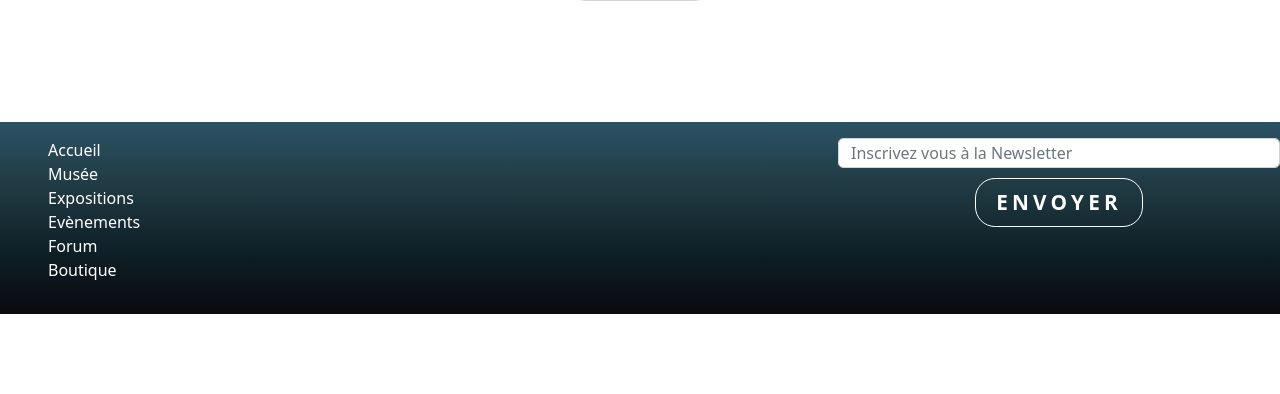
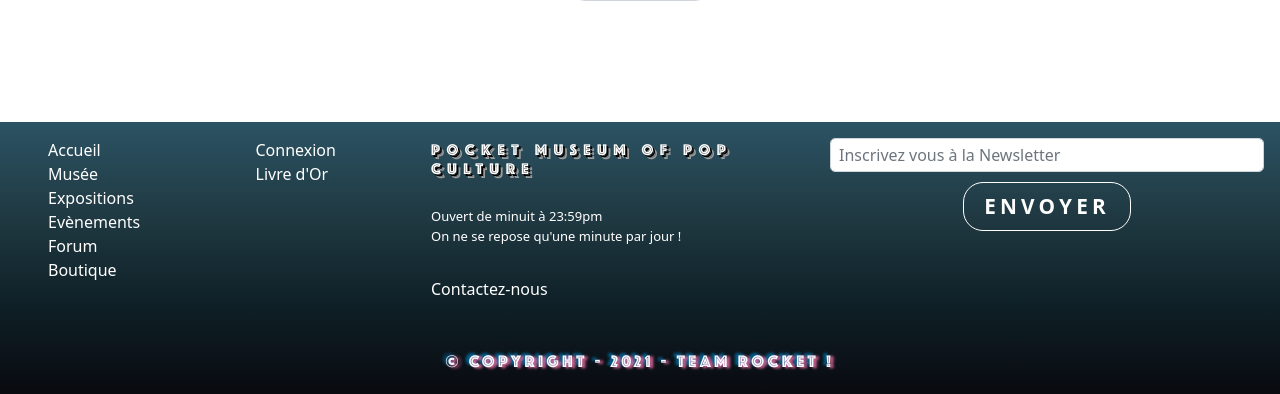
Before and after one commit to TrancalyT/Fil_Rouge, a PHP site: page /contact.html in a window 1280 px wide. Shown: the part 1352-1746 px from the top of the page. Before the commit the page ends 1666 px from the top, so only its background shows below. Run offline with PHP 8.4, Linux system fonts and the light colour scheme; some libraries are stand-ins or nearby versions.

Commit message:
ajout page contact et favicons

```diff
--- a/Application_web/contact.html
+++ b/Application_web/contact.html
@@ -12,6 +12,7 @@
     <link rel="stylesheet" href="https://use.fontawesome.com/releases/v5.8.2/css/all.css">
     <link href="https://fonts.googleapis.com/css?family=Lato" rel="stylesheet">
     <link rel="stylesheet" href="css/contact.css">
+    <link rel="shortcut icon" href="images/icon-index.png">
     <title>Contact</title>
 </head>
 <body>
@@ -24,14 +25,14 @@
             <span></span>
             <span></span>
             <ul id="menu">
-              <a href="#" id="connexion"><li>Connexion</li></a>
+              <a href="inscription.html" id="connexion"><li>Connexion</li></a>
               <hr>
-              <a href="#"><li>Accueil</li></a>
-              <a href="#" ><li>Musée</li></a>
-              <a href="#"><li>Expositions</li></a>
-              <a href="#"><li>Evènements</li></a>
-              <a href="#"><li>Forum</li></a>
-              <a href="#"><li>Boutique</li></a>
+              <a href="index.html"><li>Accueil</li></a>
+              <a href="musee.html" ><li>Musée</li></a>
+              <a href="vehiculespop.html"><li>Expositions</li></a>
+              <a href="evenements.html"><li>Evènements</li></a>
+              <a href="forum.html"><li>Forum</li></a>
+              <a href="shop.html"><li>Boutique</li></a>
               <hr>
               <input id="search" type="search" placeholder="Vas chercher Lycos !" name="search" class="form-control">
             </ul>
@@ -48,6 +49,7 @@
 
     <!-- FORMULAIRE CONTACT -->
             <div class="form_contact">
+                <button onclick="topFunction()" id="myBtn" title="Retour en Haut"></button>
                 <form action="" method="post" class="col g-3 justify-content form-info">
                     <div class="container-lg">
                         <div class="mb-3">
@@ -86,36 +88,38 @@
     <footer class="Footer">
         <div class="one">
           <ul>
-                <a href="#">
-                    <li>Accueil</li>
-                </a>
-                <a href="#">
-                    <li>Musée</li>
-                </a>
-                <a href="#">
-                    <li>Expositions</li>
-                </a>
-                <a href="#">
-                    <li>Evènements</li>
-                </a>
-                <a href="#">
-                    <li>Forum</li>
-                </a>
-                <a href="#">
-                    <li>Boutique</li>
-                </a>
+            <a href="#"><li>Accueil</li></a>
+            <a href="#" ><li>Musée</li></a>
+            <a href="vehiculespop.html"><li>Expositions</li></a>
+            <a href="#"><li>Evènements</li></a>
+            <a href="forum.html"><li>Forum</li></a>
+            <a href="#"><li>Boutique</li></a>
           </ul>
         </div>
-        <div class="two"></div>
-        <div class="three"></div>
+      <div class="two">
+        <ul>
+          <a href="inscription.html"><li>Connexion</li></a>
+          <a href="livreor.html"><li>Livre d'Or</li></a>
+        </ul>
+      </div>
+      <div class="three">
+        <h4>Pocket museum of pop culture</h4>
+      </br>
+        <p>Ouvert de minuit à 23:59pm</p>
+        <p>On ne se repose qu'une minute par jour !</p>
+      </br>
+        <a href="contact.html"><li>Contactez-nous</li></a>
+      </div>
       <div class="four">
         <form action="" method="post">
-                <input id="E-Mail" size="40" maxlength="100" type="mail" placeholder="Inscrivez vous à la Newsletter"
-                    name="mail" class="form-control">
+          <input id="E-Mail" size="40" maxlength="100" type="mail" placeholder="Inscrivez vous à la Newsletter" name="mail" class="form-control">
         </form>
         <a href="#" class="button1">Envoyer</a>
       </div>
+      <div class="five">
+        <h5>© copyright - 2021 - Team Rocket !</h5>
+      </div>
       </footer>
-
+      <script type="text/javascript" src="js/script.js"></script>
 </body>
 </html>
--- a/Application_web/css/contact.css
+++ b/Application_web/css/contact.css
@@ -334,13 +349,15 @@ header span {
   border-bottom-right-radius: 0px;
 }
 
-/* FOOTER */
+/* ------------------------------------------------------FOOTER------------------------------------------------------ */
 .Footer {
   display: grid;
-  grid-template-columns: 1fr 1fr 1fr 1fr;
-  grid-template-rows: 1fr;
+  grid-template-columns: 0.5fr 0.5fr 1fr 1fr;
+  grid-template-rows: 1fr 0.1fr;
   gap: 1rem 1rem;
-  grid-template-areas: "one two three four";
+  grid-template-areas:
+    "one two three four"
+    "five five five five";
   grid-area: Footer;
   background: linear-gradient(#2c5364, #203a43, #0f2027, #090a0f);
   border-top: solid 2px #fff;
@@ -367,10 +384,57 @@ header span {
 
 .two {
   grid-area: two;
+  display: flex;
+  flex-direction: column;
+  padding: 1rem;
+}
+
+.two a {
+  margin: 0;
+  padding: 0;
+  color: #fff;
+  text-decoration: none;
+  font-size: 1rem;
+}
+
+.two a:hover {
+  letter-spacing: 0.3rem;
+  transition-duration: 1s;
 }
 
 .three {
   grid-area: three;
+  display: flex;
+  flex-direction: column;
+  padding: 1rem;
+}
+
+.three h4 {
+  color: #fff;
+  text-shadow: black 2px 2px 0px, #9c9c9c 4px 4px 0px;
+  font-size: medium;
+  margin: 0;
+  padding: 0;
+}
+
+.three p {
+  color: #fff;
+  font-size: small;
+  margin: 0;
+  padding: 0;
+}
+
+.three a {
+  margin: 0;
+  padding: 0;
+  color: #fff;
+  text-decoration: none;
+  font-size: 1rem;
+}
+
+.three a:hover {
+  letter-spacing: 0.3rem;
+  transition-duration: 1s;
 }
 
 .four {
@@ -379,7 +443,7 @@ header span {
   align-items: center;
   justify-content: flex-start;
   flex-direction: column;
-  margin-top: 1rem;
+  padding: 1rem;
 }
 .four .button1 {
   margin-top: 10px;
@@ -392,12 +456,23 @@ header span {
 .four input {
   border-radius: 5px;
   height: 1rem;
-  padding: 0, 5em;
+  padding: 0.5em;
   width: auto;
 }
-ul,
-li {
-  list-style: none;
+.five {
+  grid-area: five;
+  color: #fff;
+  display: flex;
+  justify-content: center;
+  align-items: center;
+  padding: 1rem;
+}
+footer .five h5 {
+  color: #f7faff;
+  font-size: smaller;
+  letter-spacing: 0.2em;
+  text-shadow: 3px 1px 3px rgba(255, 117, 175, 1),
+    -3px -2px 3px rgba(0, 117, 175, 1);
 }
 
 .button1 {
```
Also changed, not shown: other parts of Application_web/css/contact.css (+77 -51 lines), Application_web/vehiculespop.html (+7 -7 lines), Application_web/commondocs/ELEMENTS_COMMUNS.html (line endings or trailing spaces). Lines whose indentation alone changed are shown as unchanged.
